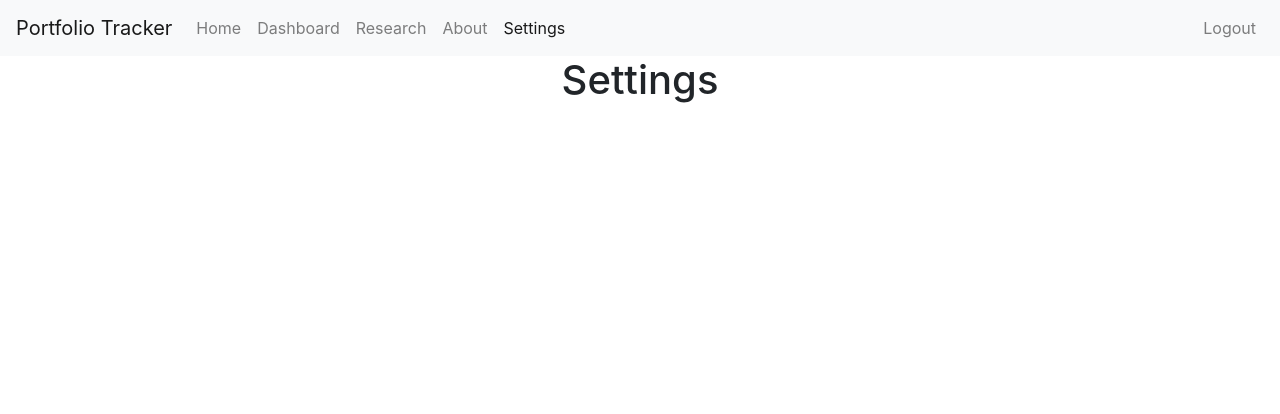
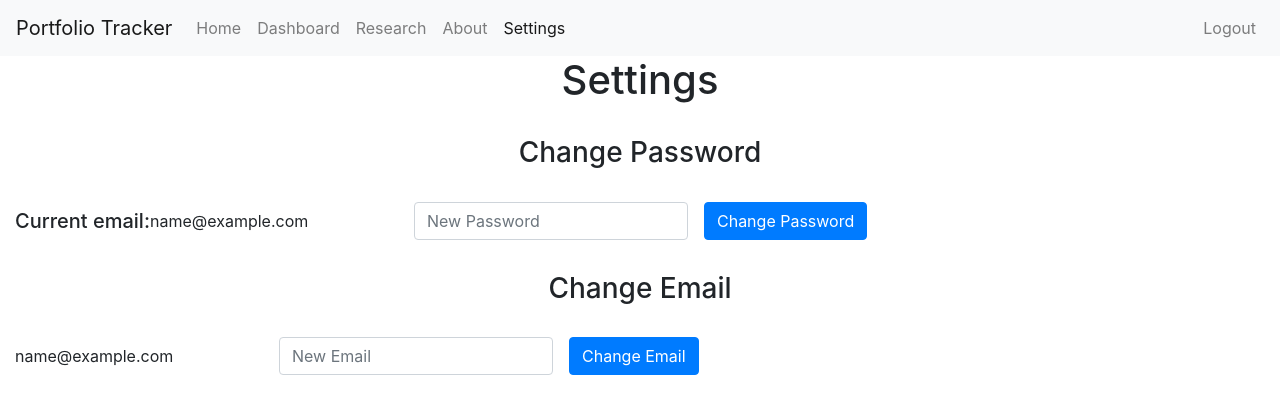
Before and after one commit to Linh012/portfolio-tracker, a Flask app: page /settings/ in a window 1280 px wide. Shown: the top 414 px of the page. Run offline with Flask 2, Linux system fonts and the light colour scheme; the visitor is signed in with stand-in values (Sample User, id 1); data comes from the database, SQL or seed files in the repository; some libraries are stand-ins or nearby versions.

Commit message:
Add forms and buttons

```diff
--- a/app/templates/settings.html
+++ b/app/templates/settings.html
@@ -2,4 +2,44 @@
 
 {% block content %}
 <h1>Settings</h1>
+
+<br />
+
+<h3>Change Password</h3>
+
+<br />
+
+<form class="form-inline" action="/settings/" method="POST">
+  <h5>Current email:</h5>
+  <div class="form-group mb-2">
+    <label for="currentemailstatic" class="sr-only">Email</label>
+    <input type="text" readonly class="form-control-plaintext" id="currentemailstatic" value="{{email}}">
+  </div>
+  <div class="form-group mx-sm-3 mb-2">
+    {{ pform.hidden_tag() }}
+    {{ pform.cpassword(class="form-control", placeholder="New Password") }}
+  </div>
+
+  <button type="submit" class="btn btn-primary mb-2">Change Password</button>
+</form>
+
+<br />
+
+<h3>Change Email</h3>
+
+<br />
+
+<form class="form-inline" action="/settings/" method="POST">
+  <div class="form-group mb-2">
+    <label for="currentemailstatic2" class="sr-only">Email</label>
+    <input type="text" readonly class="form-control-plaintext" id="currentemailstatic2" value="{{email}}">
+  </div>
+  <div class="form-group mx-sm-3 mb-2">
+    {{ eform.hidden_tag() }}
+    {{ eform.cemail(class="form-control", placeholder="New Email") }}
+  </div>
+
+  <button type="submit" class="btn btn-primary mb-2">Change Email</button>
+</form>
+
 {% endblock %}
```
